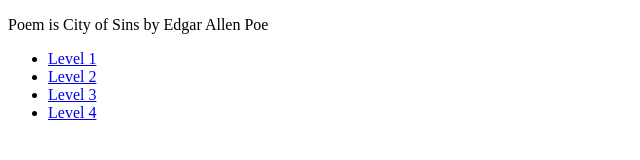
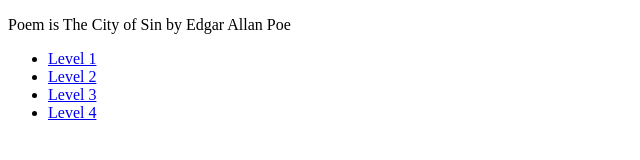
Before and after one commit to Danissa22/interactive-design, a plain HTML site: page index.html in a window 1280 px wide. Shown: the full height of the page, 0-640 px from the left. Drawn offline with Linux system fonts and the light colour scheme.

Commit message:
Do it
JUST DO IT!

```diff
--- a/index.html
+++ b/index.html
@@ -4,7 +4,7 @@
 <head><title>Danissa'sPoem Variations</title></head>
 <body>
     <p>
-Poem is City of Sins by Edgar Allen Poe
+Poem is The City of Sin by Edgar Allan Poe
 
     </p>
 <ul>
```
